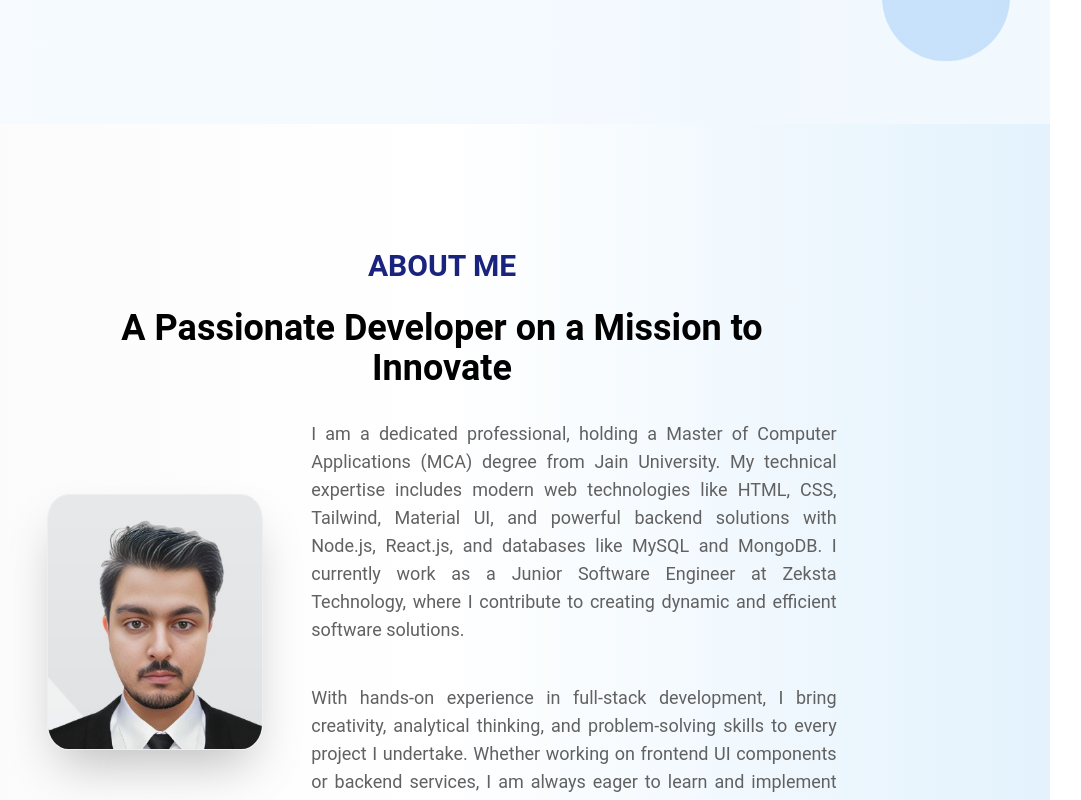
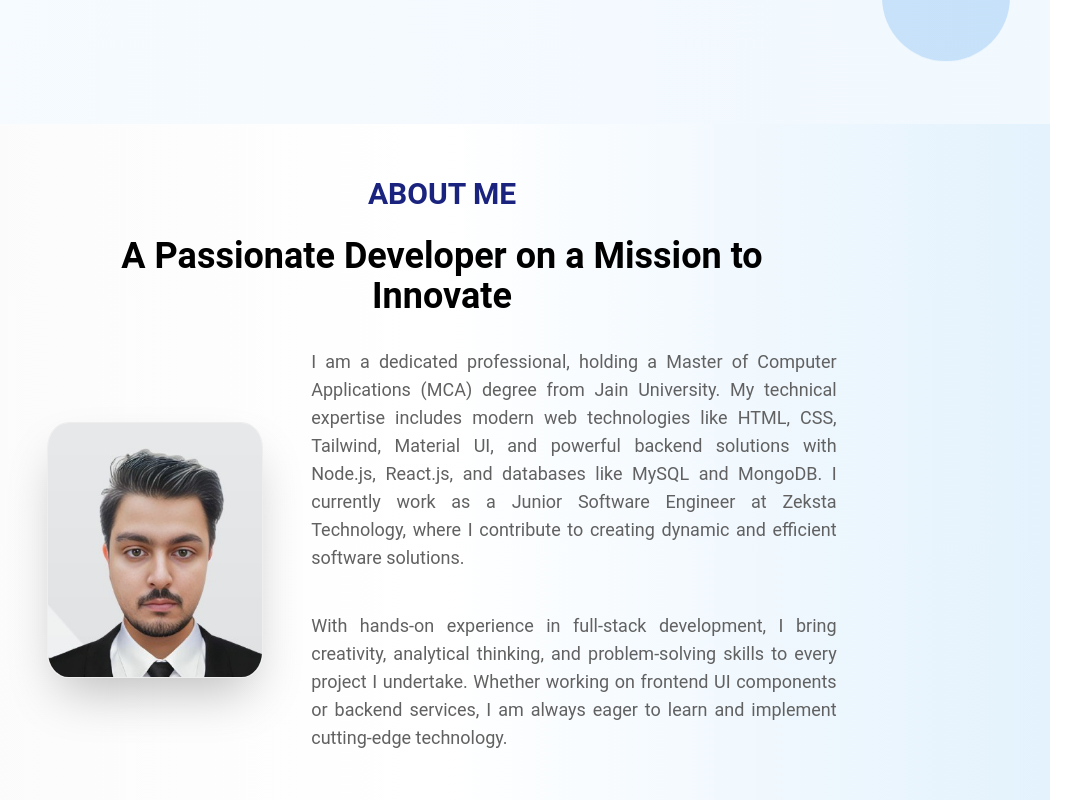
Before and after one commit to Navneet2111/navneet-portfolio, a React (Vite) app: page / in a window 1280 px wide. Shown: the part 720-1520 px from the top of the page, without its empty margins (198-1279 px from the left). Built offline with nearby package versions, Linux system fonts and the light colour scheme.

Commit message:
Update aboutUs.jsx

```diff
--- a/src/components/aboutUs.jsx
+++ b/src/components/aboutUs.jsx
@@ -2,11 +2,11 @@ function AboutUs() {
   return (
     <div
       id="homeAboutSection"
-      className="px-4 py-12 bg-gradient-to-r from-gray-50 via-white to-blue-50 flex flex-col items-center min-h-screen"
+      className="px-4  bg-gradient-to-r from-gray-50 via-white to-blue-50 flex flex-col items-center min-h-screen"
     >
       <div className="w-full max-w-7xl flex flex-col md:flex-row justify-center items-center gap-12 mt-20">
         <div className="md:w-3/5 lg:w-2/3 flex flex-col items-center text-center">
-          <h1 className="text-indigo-900 text-3xl font-bold mb-4 md:mb-6 animate-fade-in -mt-1">
+          <h1 className="text-indigo-900 text-3xl font-bold mb-4 md:mb-6 animate-fade-in -mt-7">
             ABOUT ME
           </h1>
           <h2 className="text-3xl lg:text-4xl font-bold mb-8 text-black  leading-tight animate-fade-in">
```
